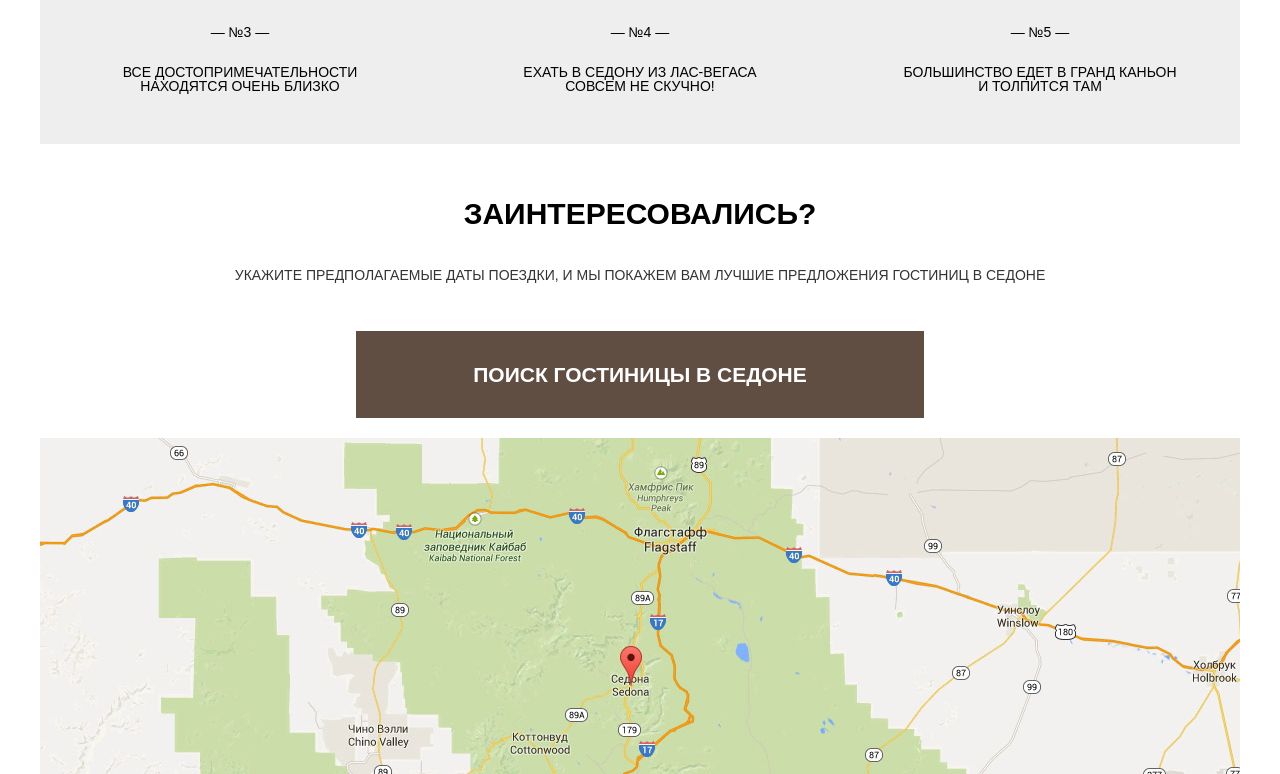
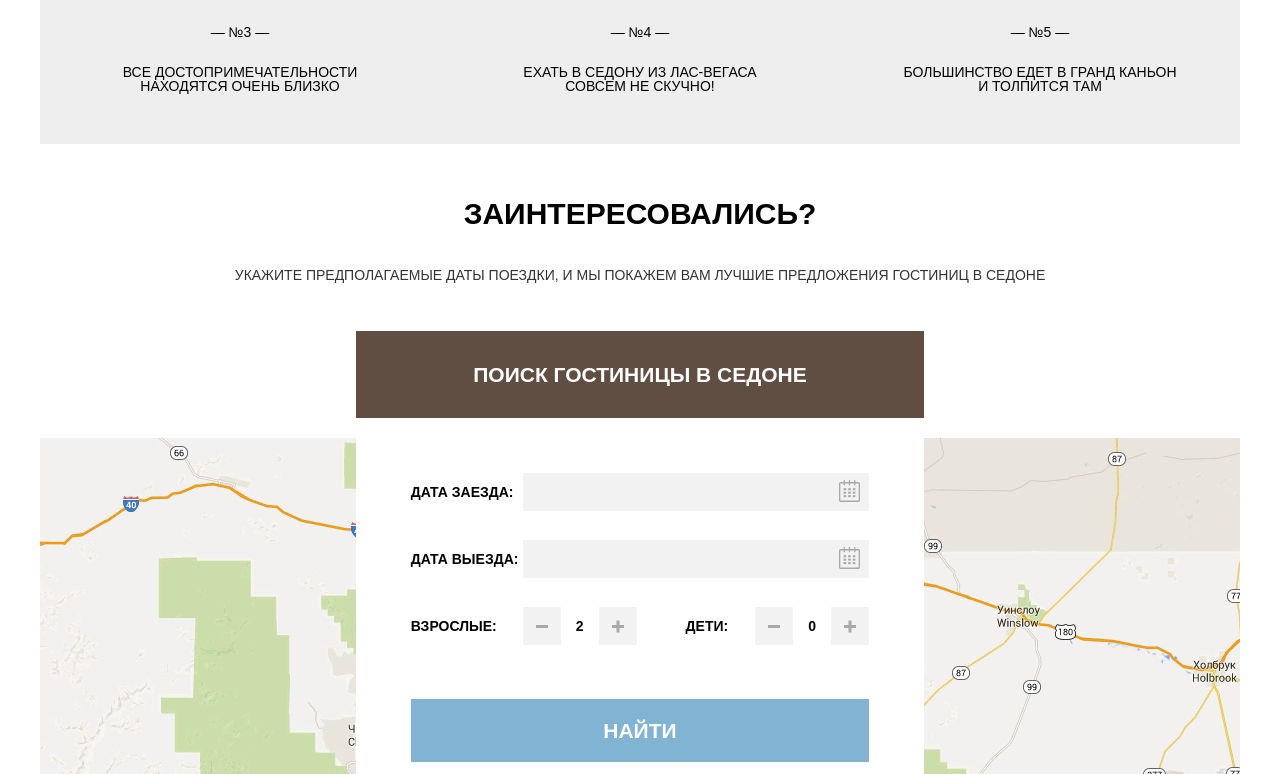
Before and after one commit to Glebsnigirev/1100253-sedona-26, a plain HTML site: page index.html in a window 1280 px wide. Both pictures are taken after a click on the button "ПОИСК ГОСТИНИЦЫ В СЕДОНЕ". Shown: the part 1717-2491 px from the top of the page. Drawn offline with Linux system fonts and the light colour scheme.

Commit message:
готово3

```diff
--- a/index.html
+++ b/index.html
@@ -155,7 +155,7 @@
             </a>
         </div>
     </footer>
-    <section class="modal modal-map modal-show">
+   <section class="modal modal-map">
         <h3 class="visually-hidden modal__header">ПОИСК ГОСТИНИЦЫ В седоне</h3>
         <div class="modal__form-container">
             <form class="modal__form" action="#" method="get">
@@ -187,7 +187,7 @@
                     <label for="departure-date" class="modal__label">Дата выезда:</label>
                     <input type="text" class="modal__input" id="departure-date" name="departure-date" autocomplete="off">
                     <svg version="1.1" class="modal__calendar-icon" x="0px" y="0px" width="21px" height="22px" viewBox="0 0 21 22" enable-background="new 0 0 21 22" xml:space="preserve">
-                        <g id="calendar1">
+                        <g id="calendar_1_">
                             <path d="M19.251,2.025h-2.845V0.648c0-0.381-0.294-0.689-0.656-0.689c-0.363,0-0.656,0.308-0.656,0.689v1.377h-3.938V0.648
                                 c0-0.381-0.294-0.689-0.655-0.689c-0.363,0-0.657,0.308-0.657,0.689v1.377H5.906V0.648c0-0.381-0.294-0.689-0.656-0.689
                                 c-0.363,0-0.657,0.308-0.657,0.689v1.377H1.75C0.784,2.025,0,2.847,0,3.862v16.302C0,21.179,0.784,22,1.75,22h17.501
@@ -212,15 +212,15 @@
                         <span class="modal__label modal__label--adults">Взрослые:</span>
                         <div class="modal__count-input-container">
                             <button type="button" class="modal__count-btn modal__count-btn--decrease decrement-adults"></button>
-                            <input type="text" class="modal__count-adults" value="2" ></input>
+                            <input type="text" class="modal__count-adults" value="2" readonly></input>
                             <button type="button" class="modal__count-btn modal__count-btn--increase increment-adults"></button>
                         </div>
-
+                    </div class="modal__count-container">
                     <div class="modal__count-container">
                         <span class="modal__label modal__label--children">Дети:</span>
                         <div class="modal__count-input-container">
                             <button type="button" class="modal__count-btn modal__count-btn--decrease decrement-children"></button>
-                            <input type="text" class="modal__count-children" value="0" ></input>
+                            <input type="text" class="modal__count-children" value="0" readonly></input>
                             <button type="button" class="modal__count-btn modal__count-btn--increase increment-children"></button>
                         </div>
                     </div>
@@ -236,6 +236,9 @@
         var popup = document.querySelector(".modal-map");
         var close = popup.querySelector(".modal-close");
 
+        var form = popup.querySelector("form");
+        var arrival = popup.querySelector("[name=arrival-date]");
+
         link.addEventListener("click", function(evt)
         {
             evt.preventDefault();
@@ -243,7 +246,6 @@
 
         });
     </script>
-
     <script>
       var childrenCount = document.querySelector(".modal__count-children");
       var adultsCount = document.querySelector(".modal__count-adults");
```
